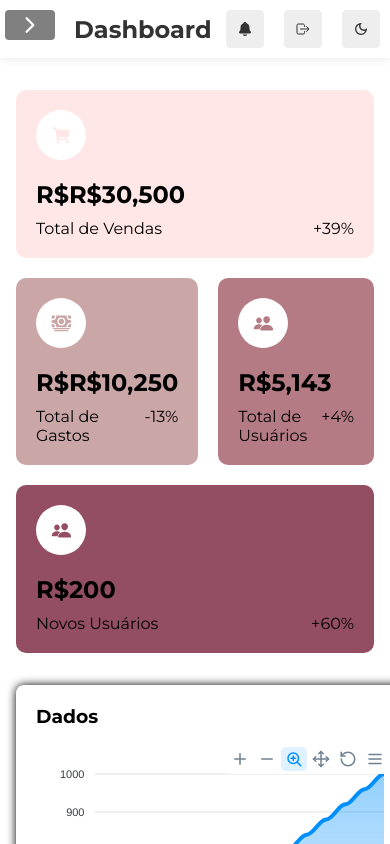
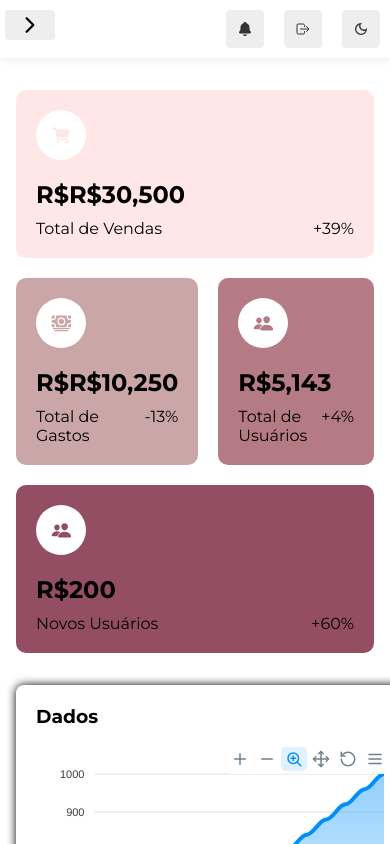
Before and after one commit to matheusduartedevs/dashboard, a React (Vite) app: page / in a window 390 px wide. Shown: the top 844 px of the page. Built offline with nearby package versions, Linux system fonts and the light colour scheme.

Commit message:
fix: ajustes nas propriedades css da header responsiva e sidebar

```diff
--- a/src/components/Header/Header.css
+++ b/src/components/Header/Header.css
@@ -53,10 +53,19 @@
   .search-box {
     display: none;
   }
+
+  .user-box button {
+    display: none;
+  }
 }
 
 @media (max-width: 500px) {
   .header-title {
-    margin-left: 4rem;
+    display: none;
+  }
+
+  .user-box {
+    width: 100%;
+    justify-content: flex-end;
   }
 }
--- a/src/components/Sidebar/Sidebar.css
+++ b/src/components/Sidebar/Sidebar.css
@@ -49,8 +49,8 @@
     width: 50px;
     height: 30px;
     border-radius: 4px;
-    background-color: gray;
-    color: white;
+    background-color: #eee;
+    color: #000;
     position: absolute;
     z-index: 2;
     margin: 10px 5px;
```
